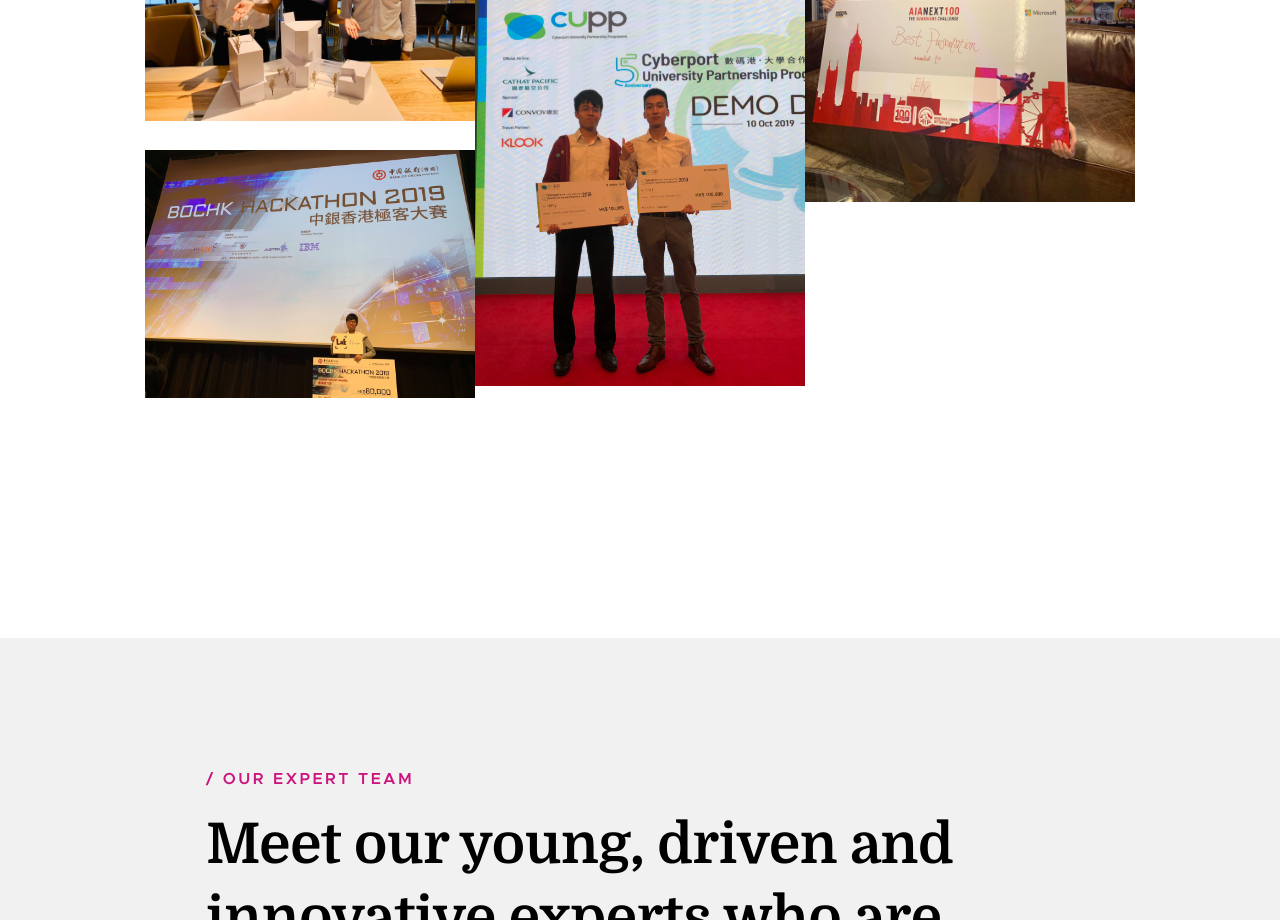
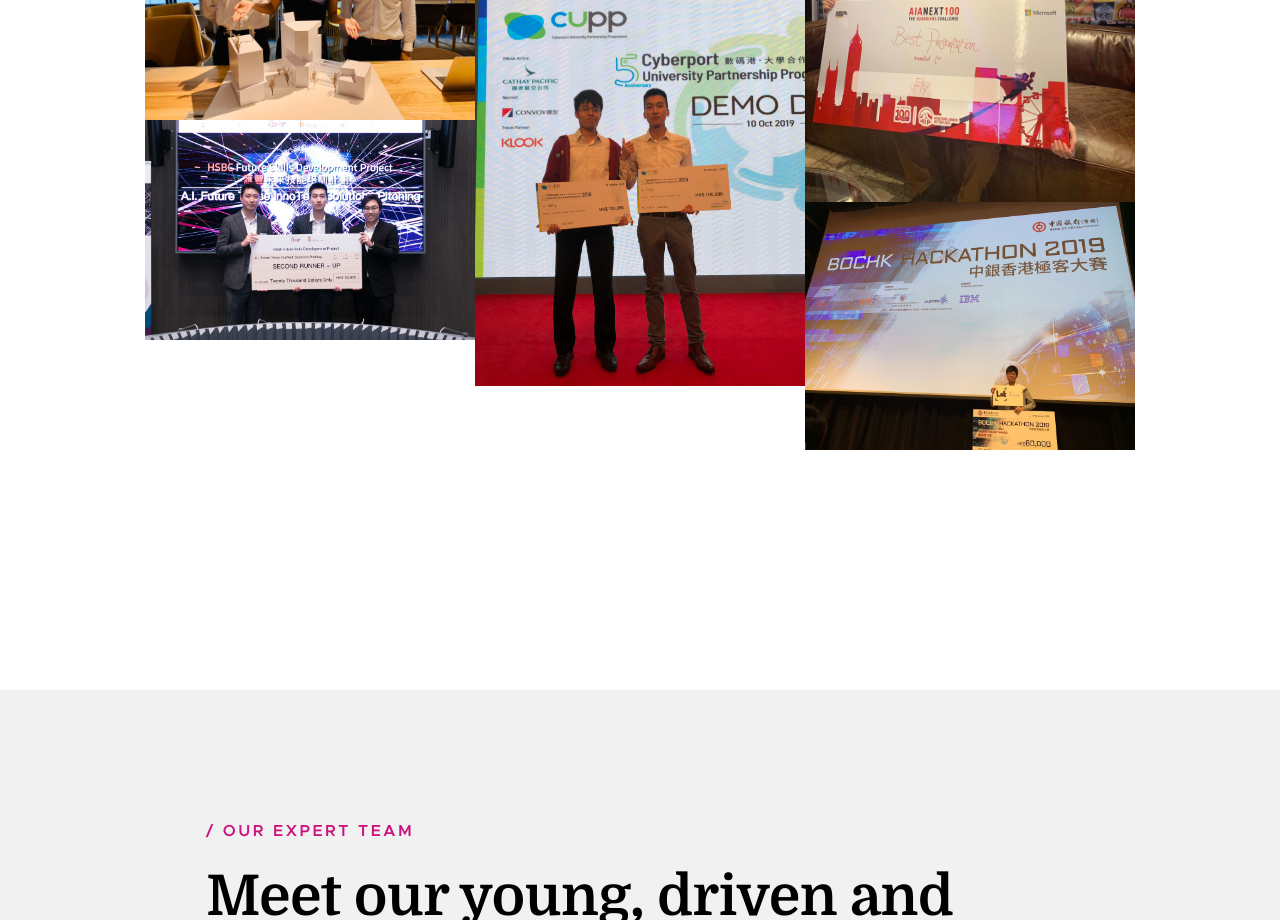
Before and after one commit to lukadvisor/official-website, a plain HTML site: page index.html in a window 1280 px wide. Shown: the part 4940-5860 px from the top of the page. Drawn offline with Linux system fonts and the light colour scheme; files whose address does not match are found by name.

Commit message:
update hsbc pic

```diff
--- a/index.html
+++ b/index.html
@@ -545,10 +545,10 @@
                     <div class="item-folio">
 
                         <div class="item-folio__thumb">
-                            <a href="images/awards/hsbc-ai-future-tense-innotech-solutions-pitching.jpeg"
+                            <a href="images/awards/hsbc-ai-future-tense-innotech-solutions-pitching.jpg"
                                 class="thumb-link" title="HSBC AI Future Tense InnoTech Solutions Pitching"
                                 data-size="1600x1066">
-                                <img src="images/awards/hsbc-ai-future-tense-innotech-solutions-pitching.jpeg" alt="">
+                                <img src="images/awards/hsbc-ai-future-tense-innotech-solutions-pitching.jpg" alt="">
                             </a>
                         </div>
 
```
